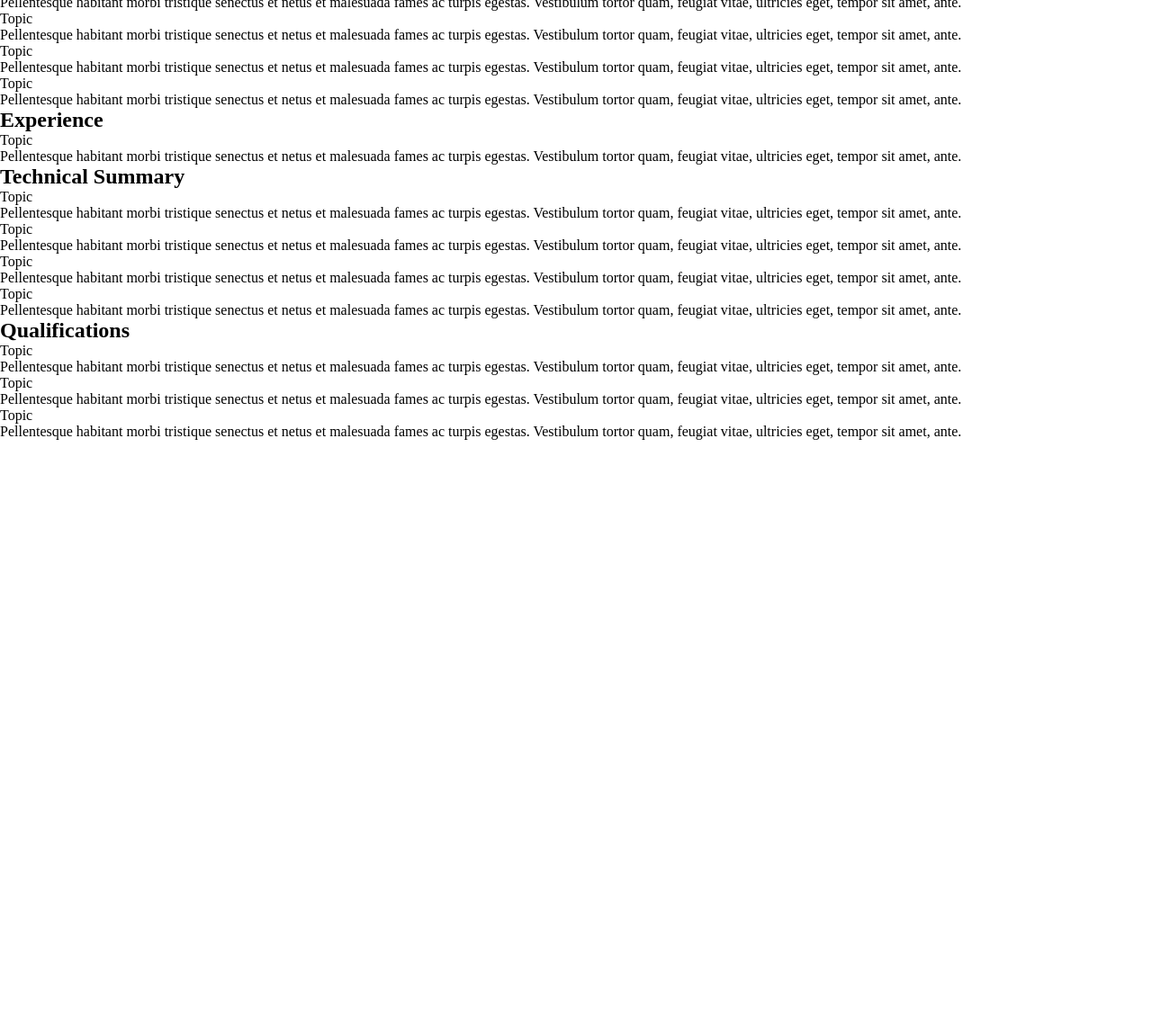
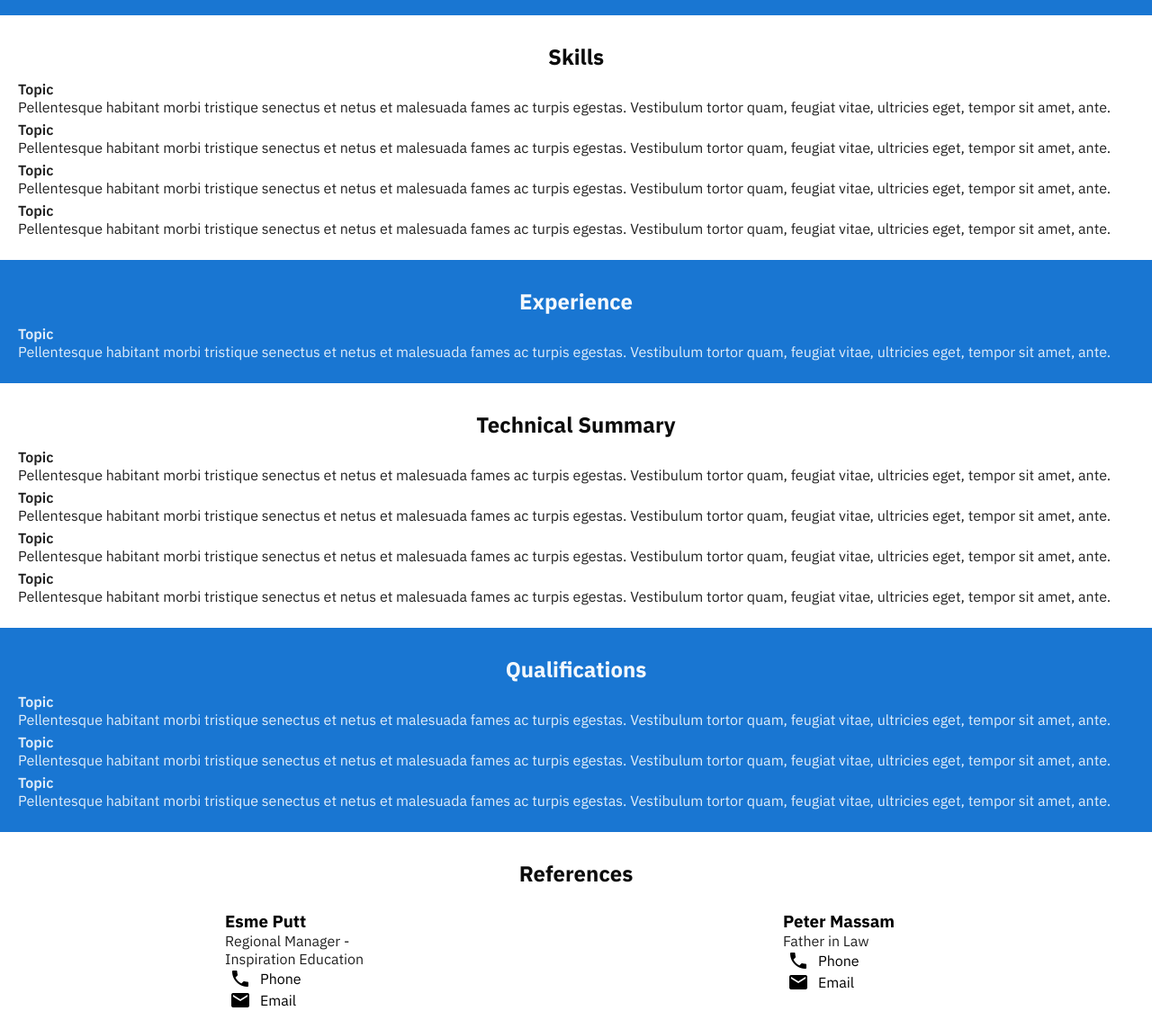
Before and after one commit to mathiasronimus/web-resume, a plain HTML site: page index.html in a window 1280 px wide. Shown: the part 105-1249 px from the top of the page at 90% size. Before the commit the page ends 800 px from the top, so only its background shows below. Drawn offline with Linux system fonts and the light colour scheme.

Commit message:
Added reference section, title subheading

```diff
--- a/index.html
+++ b/index.html
@@ -4,13 +4,15 @@
     <meta charset="UTF-8">
   <meta name="viewport" content="width=device-width,initial-scale=1">
     <title>title</title>
+<link href="https://fonts.googleapis.com/icon?family=Material+Icons"
+    rel="stylesheet">
   <link rel="stylesheet" href="stylesheet.css" type="text/css">
   </head>
   <body>
     <header>
         <section class="colour">
             <h1>Mathias Ronimus</h1>
-            <h2>Lorem ipsum dolor sit amet, consectetuer adipiscing elit.</h2>
+            <h2>I want to work on the web - front or back-end! I love to code and create a solid, beautiful user experience.</h2>
         </section>
     </header>
     <section>
@@ -40,7 +42,7 @@
         <p class="topic">Topic</p>
         <p class="detail">Pellentesque habitant morbi tristique senectus et netus et malesuada fames ac turpis egestas. Vestibulum tortor quam, feugiat vitae, ultricies eget, tempor sit amet, ante.</p>
     </section>
-    <section>
+    <section class="colour">
         <h1>Qualifications</h1>
         <p class="topic">Topic</p>
         <p class="detail">Pellentesque habitant morbi tristique senectus et netus et malesuada fames ac turpis egestas. Vestibulum tortor quam, feugiat vitae, ultricies eget, tempor sit amet, ante.</p>
@@ -49,5 +51,30 @@
         <p class="topic">Topic</p>
         <p class="detail">Pellentesque habitant morbi tristique senectus et netus et malesuada fames ac turpis egestas. Vestibulum tortor quam, feugiat vitae, ultricies eget, tempor sit amet, ante.</p>
     </section>
+    <section>
+        <h1>References</h1>
+        <div id="reference-container">
+            <div class="reference">
+                <h3>Esme Putt</h3>
+                <p>Regional Manager - Inspiration Education</p>
+                <div>
+                    <span class="material-icons">phone</span><span>Phone</span>
+                </div>
+                <div>
+                    <span class="material-icons">email</span><span>Email</span>
+                </div>
+            </div>
+            <div class="reference">
+                <h3>Peter Massam</h3>
+                <p>Father in Law</p>
+                <div>
+                        <span class="material-icons">phone</span><span>Phone</span>
+                    </div>
+                    <div>
+                        <span class="material-icons">email</span><span>Email</span>
+                    </div>
+            </div>
+        </div>
+    </section>
   </body>
 </html>
--- a/stylesheet.css
+++ b/stylesheet.css
@@ -1,4 +1,64 @@
+@import url('https://fonts.googleapis.com/css?family=IBM+Plex+Serif:100,100i,200,200i,300,300i,400,400i,500,500i,600,600i,700,700i');
+@import url('https://fonts.googleapis.com/css?family=IBM+Plex+Sans:100,100i,200,200i,300,300i,400,400i,500,500i,600,600i,700,700i');
+
 * {
     margin: 0px;
     padding: 0px;
+    font-family: 'IBM Plex Sans', sans-serif;
 }
+
+.colour {
+    background-color: #1976D2;
+    color: white;
+}
+
+h1 {
+    font-family: 'IBM Plex Sans', serif;
+    text-align: center;
+    padding: 10px;
+    opacity: 0.95;
+}
+
+p {
+    opacity: 0.87;
+}
+
+header h1 {
+    font-size: 30px;
+}
+
+header h2 {
+    text-align: center;
+    font-weight: 400;
+    opacity: 0.87;
+    font-size: 18px;
+}
+
+/*Each section, eg Skills*/
+section {
+    padding: 20px 20px;
+}
+
+.topic {
+    font-weight: 600;
+}
+
+.detail {
+    margin-bottom: 5px;
+}
+
+#reference-container {
+    display: flex;
+    justify-content: space-around;
+    padding-top: 15px;
+}
+
+.reference {
+    width: 160px;
+}
+
+#reference-container span {
+    display: inline-block;
+    vertical-align: middle;
+    padding: 0px 5px;
+}
```
